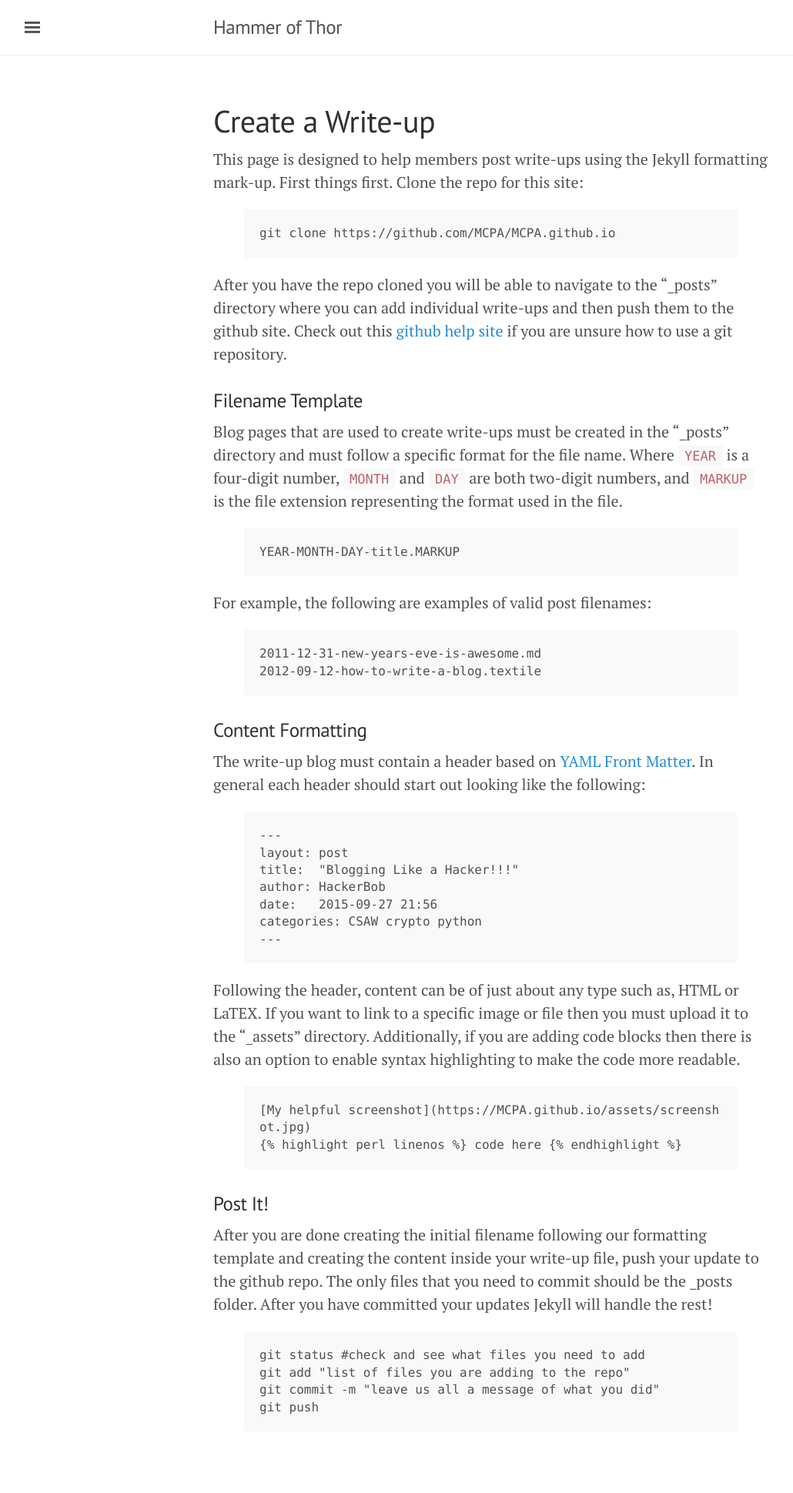
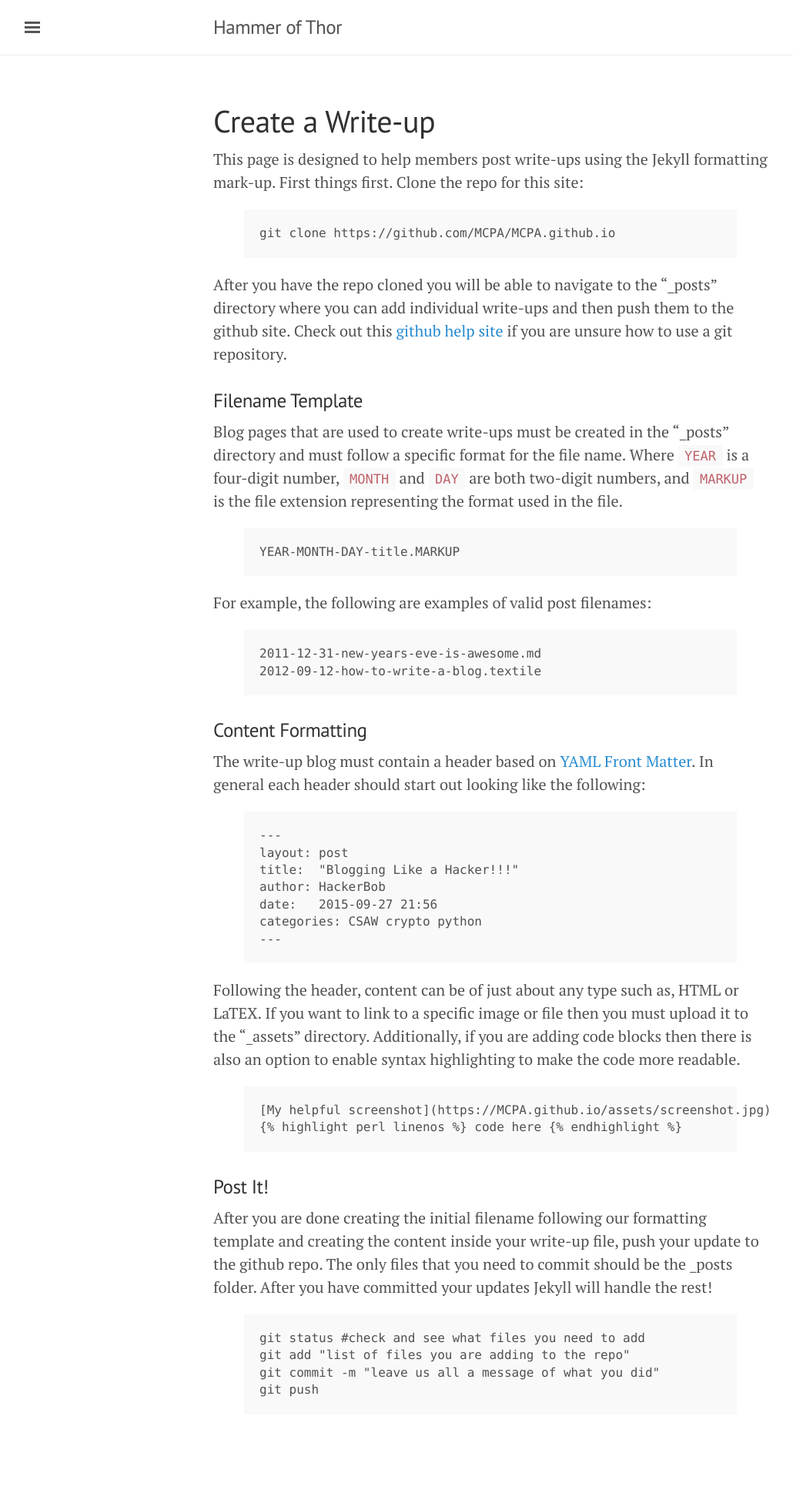
Before and after one commit to MCPA/MCPA.github.io, a Jekyll site: the page built from projects/how-to.md, in a window 1280 px wide. Shown: the whole page at 77% size, without its empty margins (3-1033 px from the left). Built offline with Jekyll 4.4.1, drawn with Linux system fonts in a browser that asks for light colours; after the commit the page ends 1917 px from its top, so only the background shows below that.

Commit message:
Update poole.css

```diff
--- a/css/poole.css
+++ b/css/poole.css
@@ -167,9 +167,9 @@ pre {
   font-size: .8rem;
   line-height: 1.4;
   white-space: pre;
-  white-space: pre-wrap;
-  word-break: break-all;
-  word-wrap: break-word;
+  #white-space: pre-wrap;
+  #word-break: break-all;
+  #word-wrap: break-word;
   background-color: #f9f9f9;
 }
 pre code {
```
